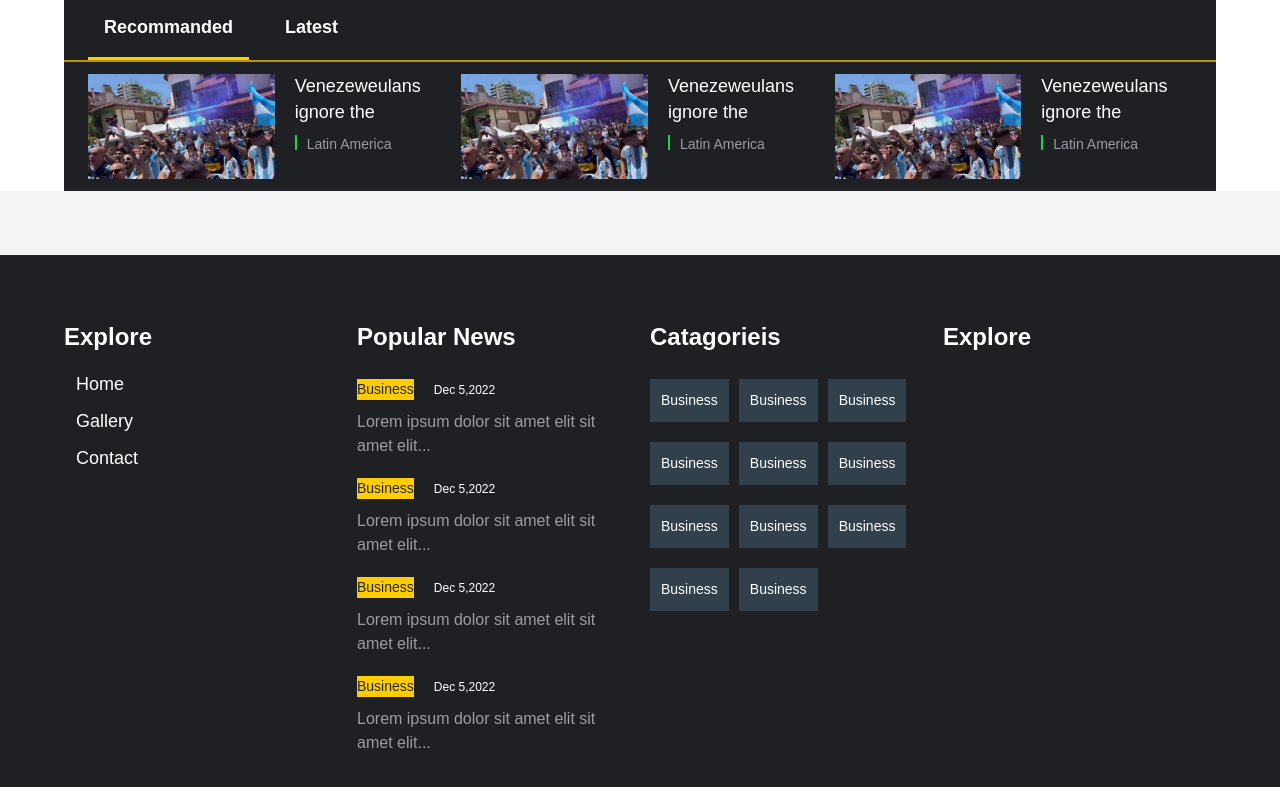
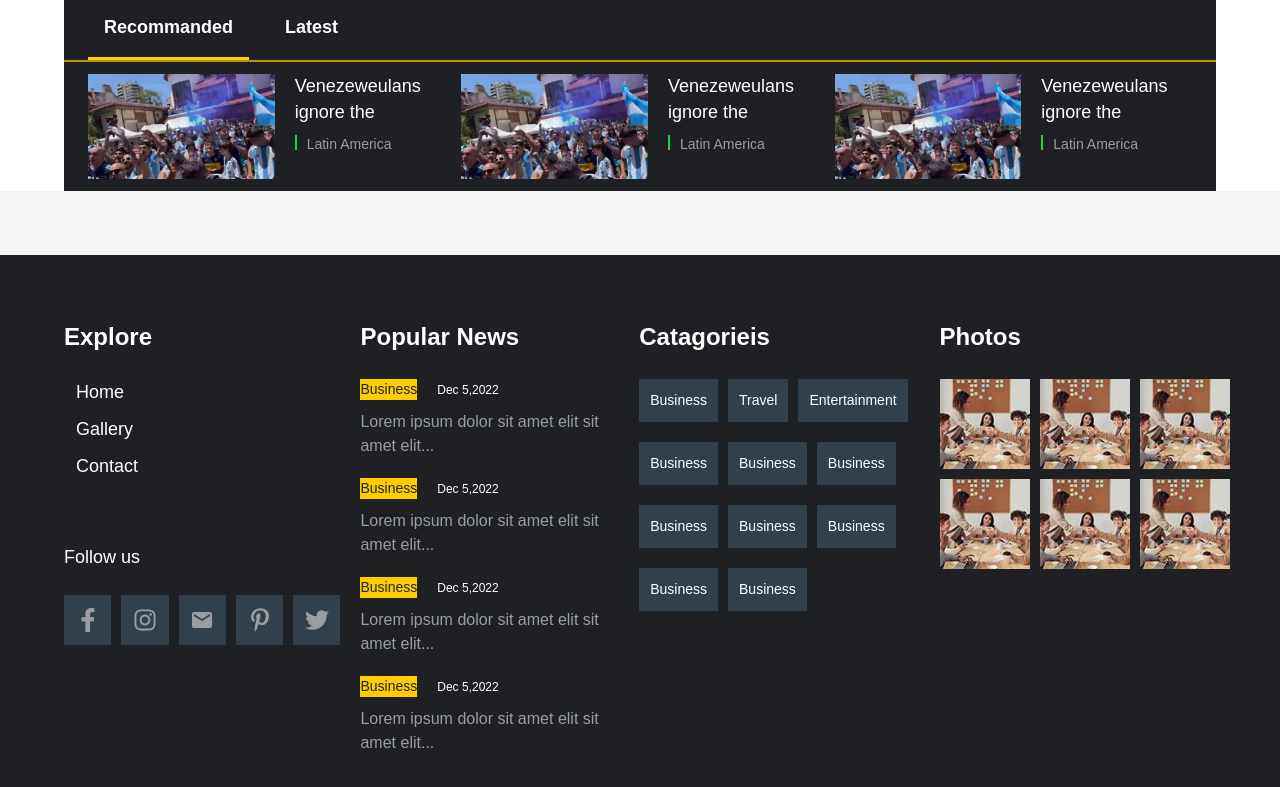
Before and after one commit to Sagni-prog/News-website, a React (Create React App) app: page / in a window 1280 px wide. Shown: the part 5164-5951 px from the top of the page. Built offline with nearby package versions, Linux system fonts and the light colour scheme.

Commit message:
footer modified

```diff
--- a/src/Footer/Footer.js
+++ b/src/Footer/Footer.js
@@ -1,5 +1,11 @@
 import React from 'react'
 import { Link } from 'react-router-dom'
+import { FaFacebookF } from 'react-icons/fa'
+import { FaInstagram } from 'react-icons/fa'
+import { MdEmail } from 'react-icons/md'
+import { FaPinterestP } from 'react-icons/fa'
+import { FaTwitter } from 'react-icons/fa'
+import img from '../assets/images/news-110x110-1.jpg'
 
 const Footer = () => {
   return (
@@ -8,10 +14,10 @@ const Footer = () => {
           <div className='flex gap-2 w-100 py-5'>
 
             <div className='footer-item'>
-              <div className='flex mb-lt '>
+              <div className='flex mb-sm '>
                    <h2 className='font-montserrat font-24 font-weight-700 color-white'>Explore</h2>
               </div>
-              <div className='flex flex-col gap-1 pl-2'>
+              <div className='flex flex-col gap-1 pl-2 mb-l'>
                 <div className='read-more'>
                   <Link className='link font-montserrat font-18 color-white'>
                       Home
@@ -27,6 +33,31 @@ const Footer = () => {
                       Contact
                   </Link>
                </div>
+              </div>
+
+              <div className='follow'>
+                <div className='mb-sm'>
+                <h3 className='font-montserrat font-18 color-white'>Follow us</h3>
+              </div>
+
+              <div className='social-medias flex gap-1'>
+                  <div className='bg-light-dark box flex align-center justfy-center'>
+                      <FaFacebookF className='font-24 color-light-gray' />
+                  </div>
+                  <div className='bg-light-dark box flex align-center justfy-center'>
+                     <FaInstagram className='font-24 color-light-gray' />
+                  </div>
+                  <div className='bg-light-dark box flex align-center justfy-center'>
+                      <MdEmail className='font-24 color-light-gray' />
+                  </div>
+                  <div className='bg-light-dark box flex align-center justfy-center'>
+                      <FaPinterestP  className='font-24 color-light-gray'/>
+                  </div>
+                  <div className='bg-light-dark box flex align-center justfy-center'>
+                      <FaTwitter className='font-24 color-light-gray'/>
+                  </div>
+                </div>
+
               </div>
             </div>
 
@@ -114,7 +145,7 @@ const Footer = () => {
              </div>
             </div>
 
-            <div className='footer-item'>
+            <div className='footer-item3'>
               <div className='flex mb-sm '>
                    <h2 className='font-montserrat font-24 font-weight-700 color-white'>Catagorieis</h2>
               </div>
@@ -123,6 +154,12 @@ const Footer = () => {
              <div className='flex justfy-start flex-wrap gap-1'>
                 <div className='flex align-center bg-light-dark border-dark mb-1'>
                     <Link className='link font-14 color-white font-montserrat p-1' href = '#'>Business</Link>
+                </div>
+                <div className='flex align-center bg-light-dark border-dark mb-1'>
+                    <Link className='link font-14 color-white font-montserrat p-1' href = '#'>Travel</Link>
+                </div>
+                <div className='flex align-center bg-light-dark border-dark mb-1'>
+                    <Link className='link font-14 color-white font-montserrat p-1' href = '#'>Entertainment</Link>
                 </div>
                 <div className='flex align-center bg-light-dark border-dark mb-1'>
                     <Link className='link font-14 color-white font-montserrat p-1' href = '#'>Business</Link>
@@ -148,25 +185,34 @@ const Footer = () => {
                 <div className='flex align-center bg-light-dark border-dark mb-1'>
                     <Link className='link font-14 color-white font-montserrat p-1' href = '#'>Business</Link>
                 </div>
-                <div className='flex align-center bg-light-dark border-dark mb-1'>
-                    <Link className='link font-14 color-white font-montserrat p-1' href = '#'>Business</Link>
-                </div>
-                <div className='flex align-center bg-light-dark border-dark mb-1'>
-                    <Link className='link font-14 color-white font-montserrat p-1' href = '#'>Business</Link>
-                </div>
-
-
               </div>
-            </div>
-
-
-      </div>
-
-            <div className='footer-item'>
-              <div className='flex'>
-                   <h2 className='font-montserrat font-24 font-weight-700 color-white'>Explore</h2>
+          </div>
+       </div>
+          <div className='footer-item'>
+              <div className='flex mb-sm'>
+                   <h2 className='font-montserrat font-24 font-weight-700 color-white'>Photos</h2>
               </div>
 
+              <div className='grid grid-col-3 gap-1'>
+                  <div className='footer-gallery'>
+                      <img src= { img } alt = '' />
+                  </div>
+                  <div className='footer-gallery'>
+                      <img src= { img } alt = '' />
+                  </div>
+                  <div className='footer-gallery'>
+                      <img src= { img } alt = '' />
+                  </div>
+                  <div className='footer-gallery'>
+                      <img src= { img } alt = '' />
+                  </div>
+                  <div className='footer-gallery'>
+                      <img src= { img } alt = '' />
+                  </div>
+                  <div className='footer-gallery'>
+                      <img src= { img } alt = '' />
+                  </div>
+              </div>
 
           </div>
         </div>
--- a/src/index.css
+++ b/src/index.css
@@ -1143,3 +1143,30 @@ transition: background-size 400ms;
 .footer-item{
     width: 24%;
 }
+.footer-item3{
+    width: 26%;
+}
+
+.follow{
+
+}
+
+.social-medias{
+
+}
+
+.box{
+    width: 5rem;
+    height: 5rem;
+}
+
+.footer-gallery{
+    width: 9rem;
+    height: 9rem;
+}
+
+.footer-gallery img{
+    width: 100%;
+    height: 100%;
+    object-fit: cover;
+}
```
